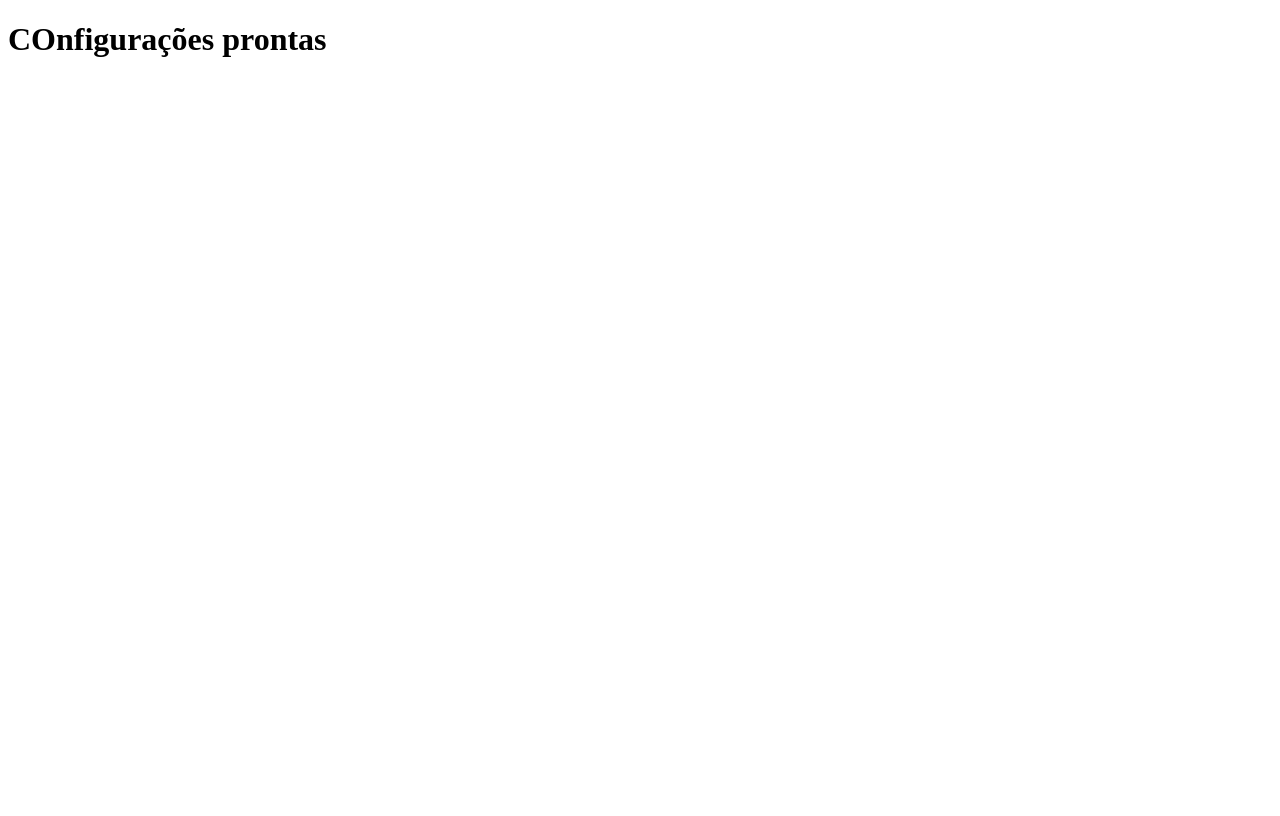
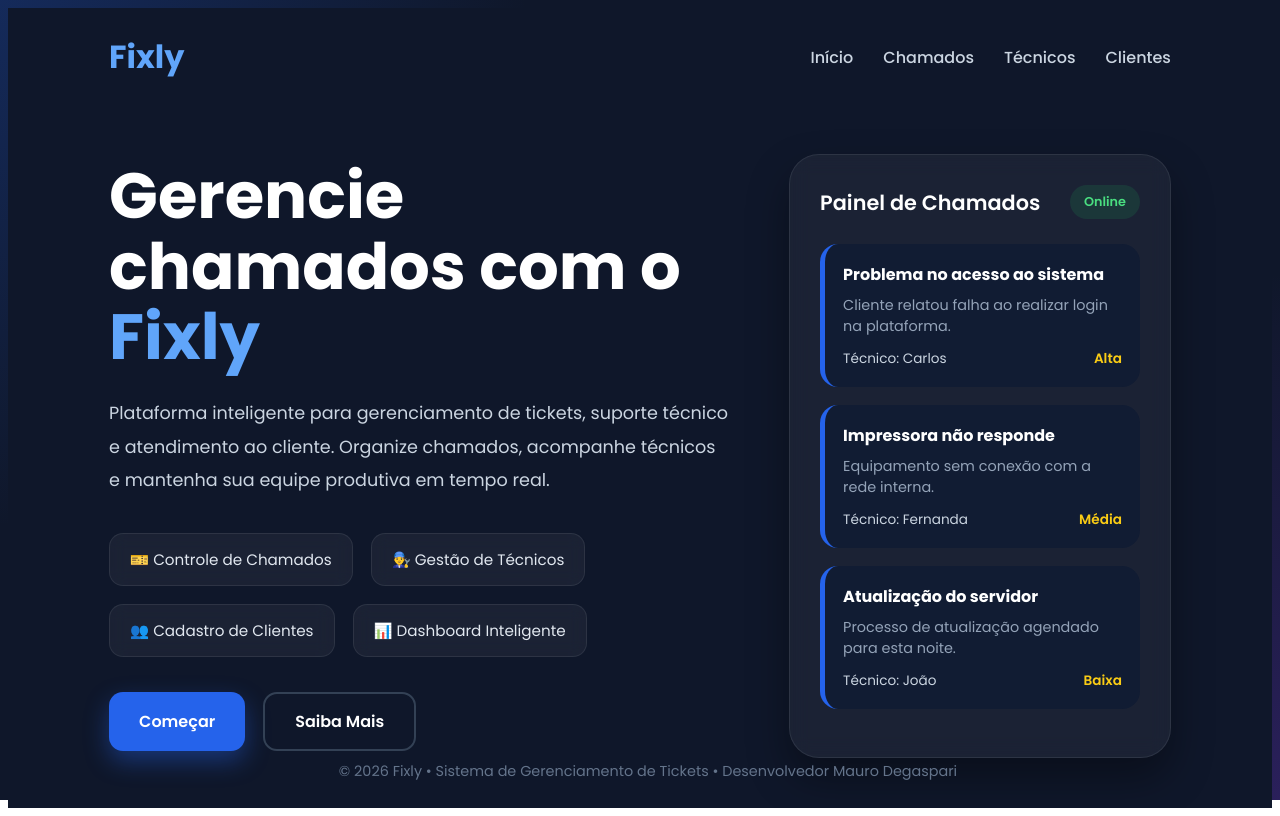
Before and after one commit to MauroDegaspari/fixly, an Angular app in the folder fixly-front/: page / in a window 1280 px wide. Built offline with nearby package versions, Linux system fonts and the light colour scheme.

Commit message:
FrontEnd - criação de tela inicial

```diff
--- a/fixly-front/src/app/app.html
+++ b/fixly-front/src/app/app.html
@@ -1 +1,411 @@
-<h1>COnfigurações prontas</h1>
+<!DOCTYPE html>
+<html lang="pt-BR">
+<head>
+  <meta charset="UTF-8" />
+  <meta name="viewport" content="width=device-width, initial-scale=1.0"/>
+  <title>Fixly - Gerenciamento de Tickets</title>
+
+  <link rel="preconnect" href="https://fonts.googleapis.com">
+  <link rel="preconnect" href="https://fonts.gstatic.com" crossorigin>
+
+  <link href="https://fonts.googleapis.com/css2?family=Poppins:wght@300;400;500;600;700&display=swap" rel="stylesheet">
+
+  <style>
+
+    *{
+      margin:0;
+      padding:0;
+      box-sizing:border-box;
+    }
+
+    body{
+      font-family:'Poppins', sans-serif;
+      background:#0f172a;
+      color:white;
+      min-height:100vh;
+      overflow:hidden;
+    }
+
+    .background{
+      position:absolute;
+      inset:0;
+      z-index:-1;
+      background:
+        radial-gradient(circle at top left, #2563eb40, transparent 35%),
+        radial-gradient(circle at bottom right, #7c3aed40, transparent 35%),
+        #0f172a;
+    }
+
+    header{
+      width:100%;
+      display:flex;
+      justify-content:space-between;
+      align-items:center;
+      padding:25px 8%;
+    }
+
+    .logo{
+      font-size:2rem;
+      font-weight:700;
+      color:#60a5fa;
+    }
+
+    nav{
+      display:flex;
+      gap:30px;
+    }
+
+    nav a{
+      text-decoration:none;
+      color:#cbd5e1;
+      transition:0.3s;
+      font-weight:500;
+    }
+
+    nav a:hover{
+      color:white;
+    }
+
+    .hero{
+      display:flex;
+      justify-content:space-between;
+      align-items:center;
+      height:calc(100vh - 100px);
+      padding:0 8%;
+      gap:60px;
+    }
+
+    .hero-text{
+      max-width:620px;
+    }
+
+    .hero-text h1{
+      font-size:4rem;
+      line-height:1.1;
+      margin-bottom:25px;
+    }
+
+    .hero-text h1 span{
+      color:#60a5fa;
+    }
+
+    .hero-text p{
+      font-size:1.1rem;
+      color:#cbd5e1;
+      line-height:1.9;
+      margin-bottom:35px;
+    }
+
+    .features{
+      display:flex;
+      gap:18px;
+      flex-wrap:wrap;
+      margin-bottom:35px;
+    }
+
+    .feature-card{
+      background:rgba(255,255,255,0.05);
+      border:1px solid rgba(255,255,255,0.08);
+      padding:14px 20px;
+      border-radius:14px;
+      backdrop-filter:blur(8px);
+      color:#e2e8f0;
+      font-size:0.95rem;
+    }
+
+    .buttons{
+      display:flex;
+      gap:18px;
+    }
+
+    .btn{
+      padding:15px 30px;
+      border:none;
+      border-radius:14px;
+      font-size:1rem;
+      font-weight:600;
+      cursor:pointer;
+      transition:0.3s;
+      text-decoration:none;
+      display:inline-flex;
+      align-items:center;
+      justify-content:center;
+    }
+
+    .btn-primary{
+      background:#2563eb;
+      color:white;
+      box-shadow:0 10px 25px rgba(37,99,235,0.4);
+    }
+
+    .btn-primary:hover{
+      transform:translateY(-3px);
+      background:#1d4ed8;
+    }
+
+    .btn-secondary{
+      background:transparent;
+      border:2px solid #334155;
+      color:white;
+    }
+
+    .btn-secondary:hover{
+      background:#1e293b;
+    }
+
+    .dashboard{
+      width:460px;
+      background:rgba(255,255,255,0.05);
+      border:1px solid rgba(255,255,255,0.08);
+      border-radius:30px;
+      padding:30px;
+      backdrop-filter:blur(10px);
+      box-shadow:0 20px 40px rgba(0,0,0,0.35);
+    }
+
+    .dashboard-top{
+      display:flex;
+      justify-content:space-between;
+      align-items:center;
+      margin-bottom:25px;
+    }
+
+    .dashboard-title{
+      font-size:1.3rem;
+      font-weight:600;
+    }
+
+    .status{
+      background:#22c55e20;
+      color:#4ade80;
+      padding:8px 14px;
+      border-radius:20px;
+      font-size:0.8rem;
+      font-weight:600;
+    }
+
+    .ticket{
+      background:#111c33;
+      border-radius:18px;
+      padding:18px;
+      margin-bottom:18px;
+      border-left:5px solid #2563eb;
+    }
+
+    .ticket h3{
+      margin-bottom:8px;
+      font-size:1rem;
+    }
+
+    .ticket p{
+      color:#94a3b8;
+      font-size:0.9rem;
+      margin-bottom:12px;
+    }
+
+    .ticket-footer{
+      display:flex;
+      justify-content:space-between;
+      font-size:0.85rem;
+      color:#cbd5e1;
+    }
+
+    .priority{
+      color:#facc15;
+      font-weight:600;
+    }
+
+    footer{
+      position:absolute;
+      bottom:18px;
+      width:100%;
+      text-align:center;
+      color:#64748b;
+      font-size:0.9rem;
+    }
+
+    @media(max-width:1000px){
+
+      body{
+        overflow:auto;
+      }
+
+      .hero{
+        flex-direction:column;
+        justify-content:center;
+        padding:40px 8%;
+        text-align:center;
+      }
+
+      .hero-text h1{
+        font-size:3rem;
+      }
+
+      .buttons{
+        justify-content:center;
+      }
+
+      .features{
+        justify-content:center;
+      }
+
+      .dashboard{
+        width:100%;
+        max-width:420px;
+      }
+
+      nav{
+        display:none;
+      }
+
+      footer{
+        position:relative;
+        padding:20px 0;
+      }
+    }
+
+  </style>
+</head>
+
+<body>
+
+  <div class="background"></div>
+
+  <header>
+
+    <div class="logo">
+      Fixly
+    </div>
+
+    <nav>
+      <a href="#">Início</a>
+      <a href="#">Chamados</a>
+      <a href="#">Técnicos</a>
+      <a href="#">Clientes</a>
+    </nav>
+
+  </header>
+
+  <section class="hero">
+
+    <div class="hero-text">
+
+      <h1>
+        Gerencie chamados com o <span>Fixly</span>
+      </h1>
+
+      <p>
+        Plataforma inteligente para gerenciamento de tickets, suporte técnico
+        e atendimento ao cliente. Organize chamados, acompanhe técnicos e
+        mantenha sua equipe produtiva em tempo real.
+      </p>
+
+      <div class="features">
+
+        <div class="feature-card">
+          🎫 Controle de Chamados
+        </div>
+
+        <div class="feature-card">
+          👨‍🔧 Gestão de Técnicos
+        </div>
+
+        <div class="feature-card">
+          👥 Cadastro de Clientes
+        </div>
+
+        <div class="feature-card">
+          📊 Dashboard Inteligente
+        </div>
+
+      </div>
+
+      <div class="buttons">
+
+        <a href="/login" class="btn btn-primary">
+          Começar
+        </a>
+
+        <a href="#" class="btn btn-secondary">
+          Saiba Mais
+        </a>
+
+      </div>
+
+    </div>
+
+    <div class="dashboard">
+
+      <div class="dashboard-top">
+
+        <div class="dashboard-title">
+          Painel de Chamados
+        </div>
+
+        <div class="status">
+          Online
+        </div>
+
+      </div>
+
+      <div class="ticket">
+
+        <h3>
+          Problema no acesso ao sistema
+        </h3>
+
+        <p>
+          Cliente relatou falha ao realizar login na plataforma.
+        </p>
+
+        <div class="ticket-footer">
+          <span>Técnico: Carlos</span>
+          <span class="priority">Alta</span>
+        </div>
+
+      </div>
+
+      <div class="ticket">
+
+        <h3>
+          Impressora não responde
+        </h3>
+
+        <p>
+          Equipamento sem conexão com a rede interna.
+        </p>
+
+        <div class="ticket-footer">
+          <span>Técnico: Fernanda</span>
+          <span class="priority">Média</span>
+        </div>
+
+      </div>
+
+      <div class="ticket">
+
+        <h3>
+          Atualização do servidor
+        </h3>
+
+        <p>
+          Processo de atualização agendado para esta noite.
+        </p>
+
+        <div class="ticket-footer">
+          <span>Técnico: João</span>
+          <span class="priority">Baixa</span>
+        </div>
+
+      </div>
+
+    </div>
+
+  </section>
+
+  <footer>
+    © 2026 Fixly • Sistema de Gerenciamento de Tickets • Desenvolvedor Mauro Degaspari
+  </footer>
+
+</body>
+</html>
```
